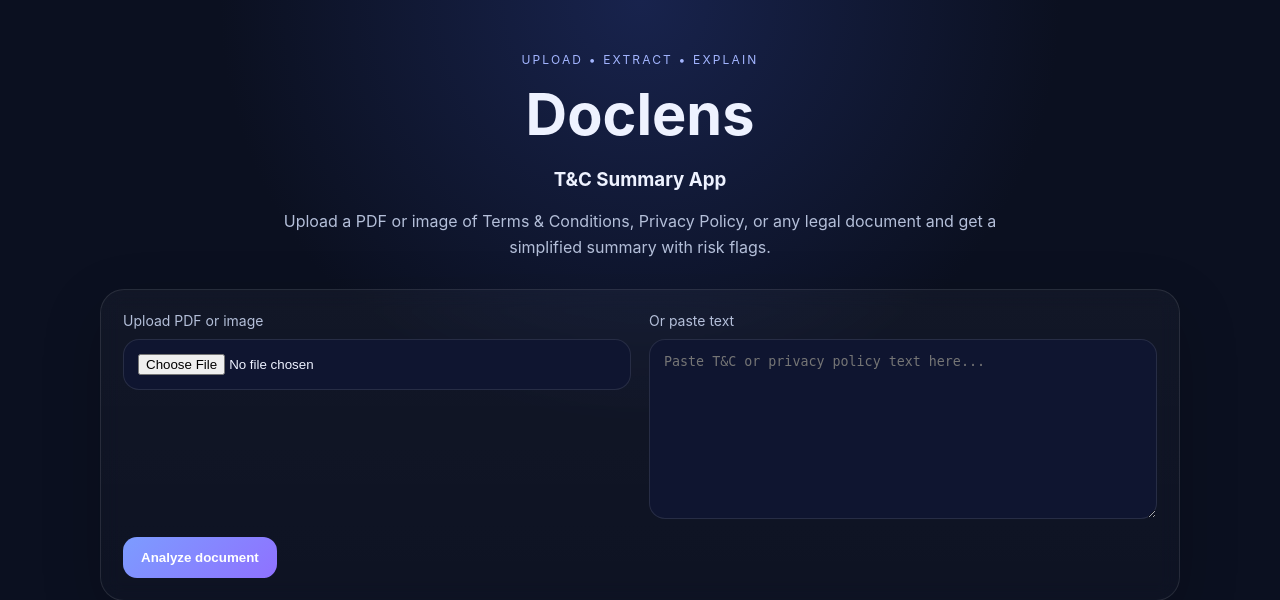
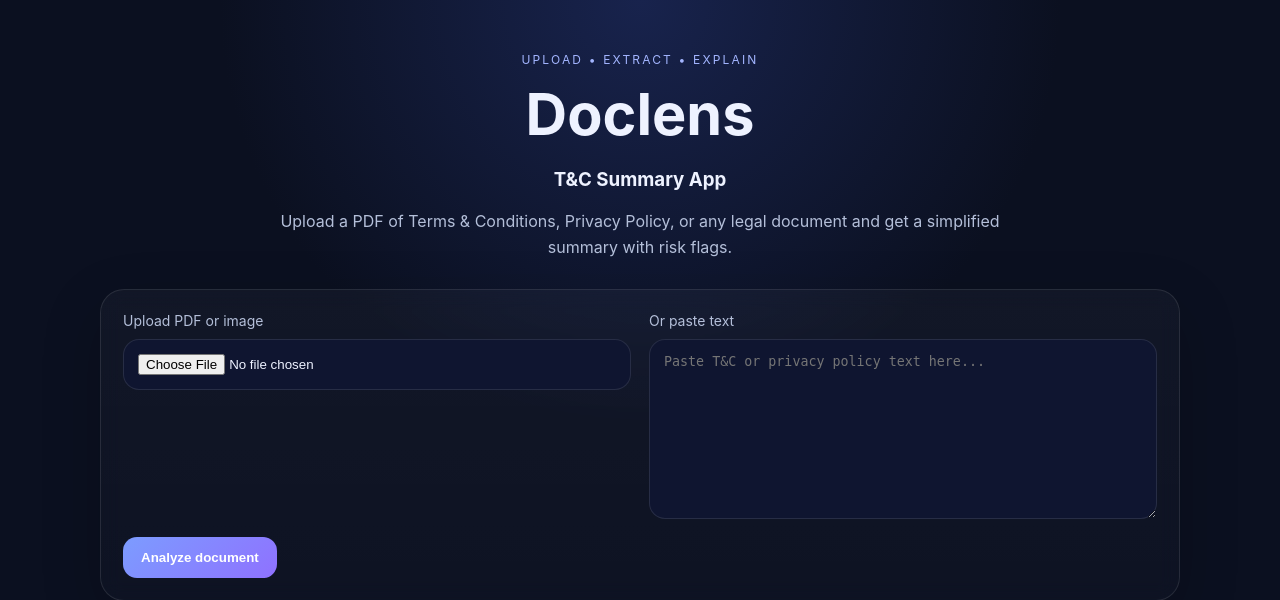
Before and after one commit to kushalkotiny07/Doclens_T-C, a FastAPI app: page / in a window 1280 px wide. Shown: the top 600 px of the page. Run offline with FastAPI, Linux system fonts and the light colour scheme.

Commit message:
Update templates/index.html

```diff
--- a/templates/index.html
+++ b/templates/index.html
@@ -14,7 +14,7 @@
       <p class="eyebrow">Upload • Extract • Explain</p>
       <h1>Doclens</h1>
       <h3>T&C Summary App</h3>
-      <p class="subtext">Upload a PDF or image of Terms & Conditions, Privacy Policy, or any legal document and get a
+      <p class="subtext">Upload a PDF of Terms & Conditions, Privacy Policy, or any legal document and get a
         simplified summary with risk flags.</p>
     </header>
 
```
